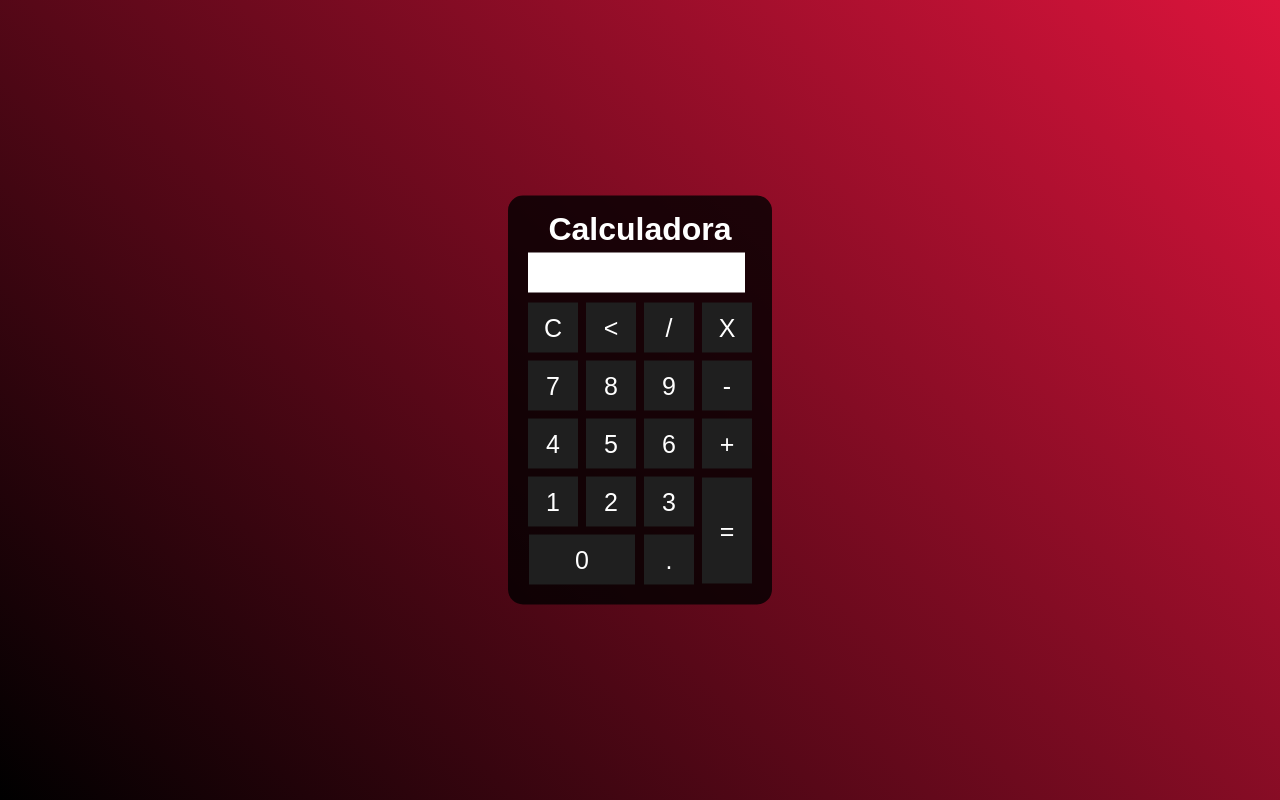
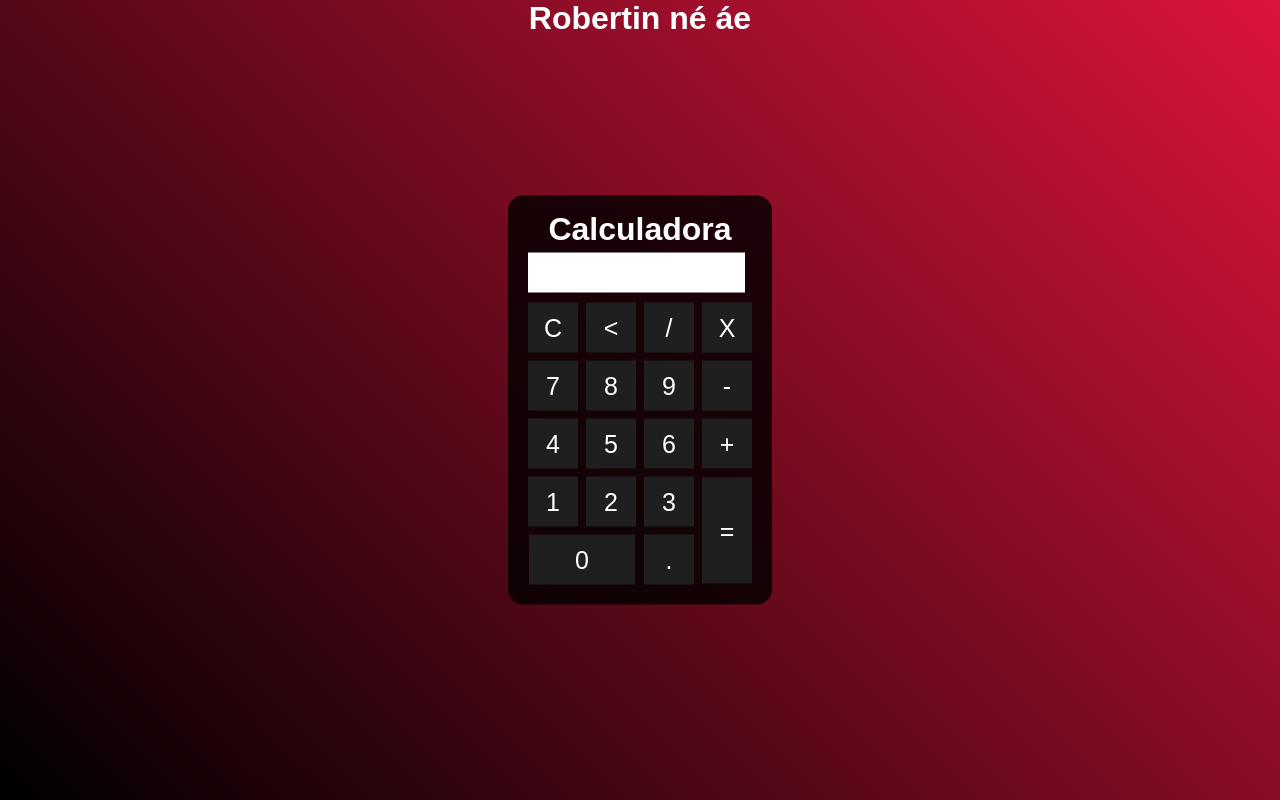
Before and after one commit to RobertMiguel/Learn-JS, a plain HTML site: page CalculadoraJS/index.html in a window 1280 px wide. Drawn offline with Linux system fonts and the light colour scheme.

Commit message:
Calculadora JS

```diff
--- a/CalculadoraJS/index.html
+++ b/CalculadoraJS/index.html
@@ -9,7 +9,7 @@
 </head>
 <body>
     <div class="fundo">
-
+        <h1>Robertin né áe</h1>
         <div class="calculadora">
             <h1>Calculadora</h1>
             <p id="resultado"></p>
```
